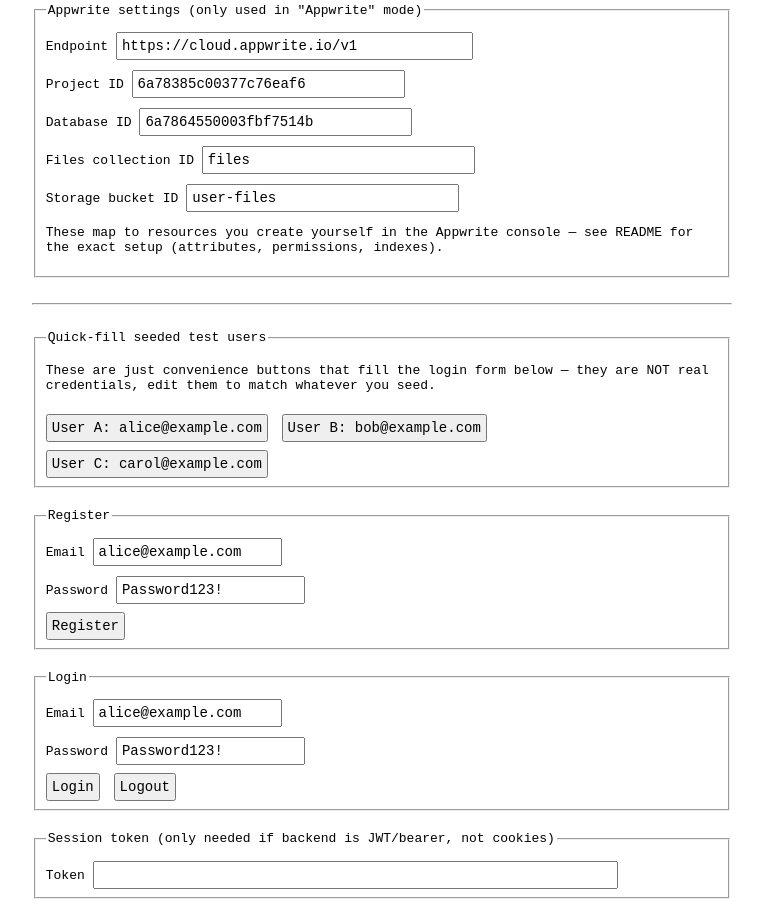
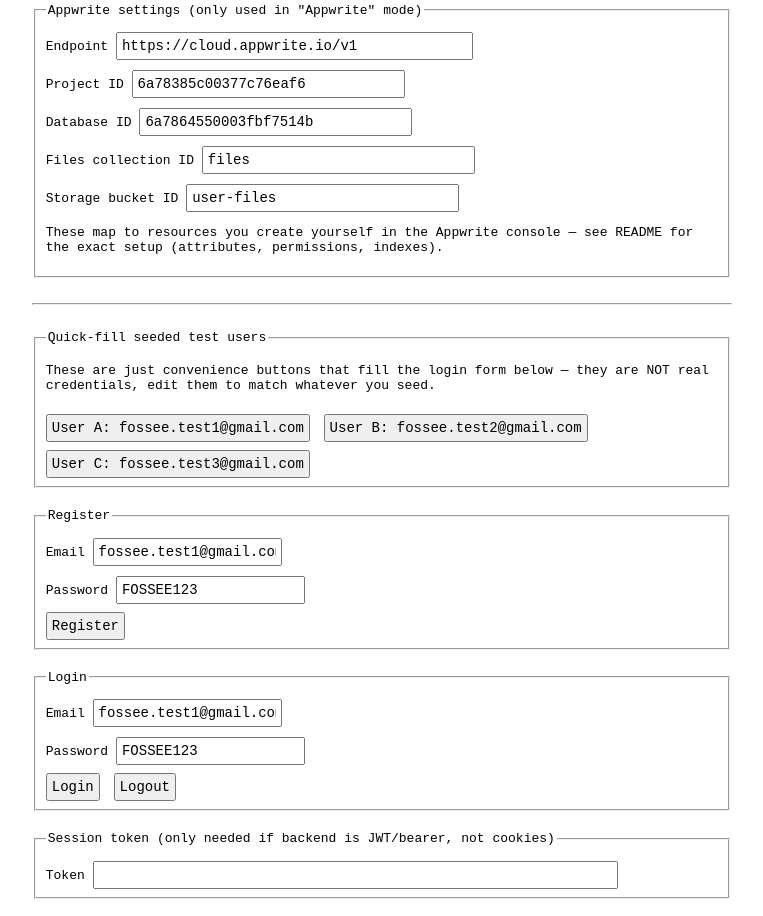
Before and after one commit to Sneha29714/osdag-secure-login-system, a plain HTML site: page appwrite/index.html in a window 1280 px wide. Shown: the part 365-1281 px from the top of the page, without its empty margins (258-1021 px from the left). Drawn offline with Linux system fonts and the light colour scheme; a script that the page names is missing.

```diff
--- a/appwrite/index.html
+++ b/appwrite/index.html
@@ -46,22 +46,22 @@
 <fieldset>
   <legend>Quick-fill seeded test users</legend>
   <p>These are just convenience buttons that fill the login form below — they are NOT real credentials, edit them to match whatever you seed.</p>
-  <button onclick="fillUser('alice@example.com','Password123!')">User A: alice@example.com</button>
-  <button onclick="fillUser('bob@example.com','Password123!')">User B: bob@example.com</button>
-  <button onclick="fillUser('carol@example.com','Password123!')">User C: carol@example.com</button>
+  <button onclick="fillUser('fossee.test1@gmail.com','FOSSEE123')">User A: fossee.test1@gmail.com</button>
+  <button onclick="fillUser('fossee.test2@gmail.com','FOSSEE123')">User B: fossee.test2@gmail.com</button>
+  <button onclick="fillUser('fossee.test3@gmail.com','FOSSEE123')">User C: fossee.test3@gmail.com</button>
 </fieldset>
 
 <fieldset>
   <legend>Register</legend>
-  <label>Email <input id="regEmail" value="alice@example.com"></label>
-  <label>Password <input id="regPassword" type="text" value="Password123!"></label>
+  <label>Email <input id="regEmail" value="fossee.test1@gmail.com"></label>
+  <label>Password <input id="regPassword" type="text" value="FOSSEE123"></label>
   <button onclick="doRegister()">Register</button>
 </fieldset>
 
 <fieldset>
   <legend>Login</legend>
-  <label>Email <input id="loginEmail" value="alice@example.com"></label>
-  <label>Password <input id="loginPassword" type="text" value="Password123!"></label>
+  <label>Email <input id="loginEmail" value="fossee.test1@gmail.com"></label>
+  <label>Password <input id="loginPassword" type="text" value="FOSSEE123"></label>
   <button onclick="doLogin()">Login</button>
   <button onclick="doLogout()">Logout</button>
 </fieldset>
@@ -83,7 +83,6 @@
 <h3>Response</h3>
 <pre id="output">(responses will show up here)</pre>
 
-<script src="mock-api.js"></script>
 <script src="https://cdn.jsdelivr.net/npm/appwrite@25.2.0"></script>
 <script src="appwrite-adapter.js"></script>
 <script>
--- a/custom-backend/index.js
+++ b/custom-backend/index.js
@@ -9,7 +9,10 @@
 const PORT=process.env.PORT || 3000;
 const pool = require("./db");
 
-app.use(cors());
+app.use(cors({
+    origin: "http://127.0.0.1:5500",
+    credentials: true
+}));
 app.use(express.json());
 app.use(
     session({
```
